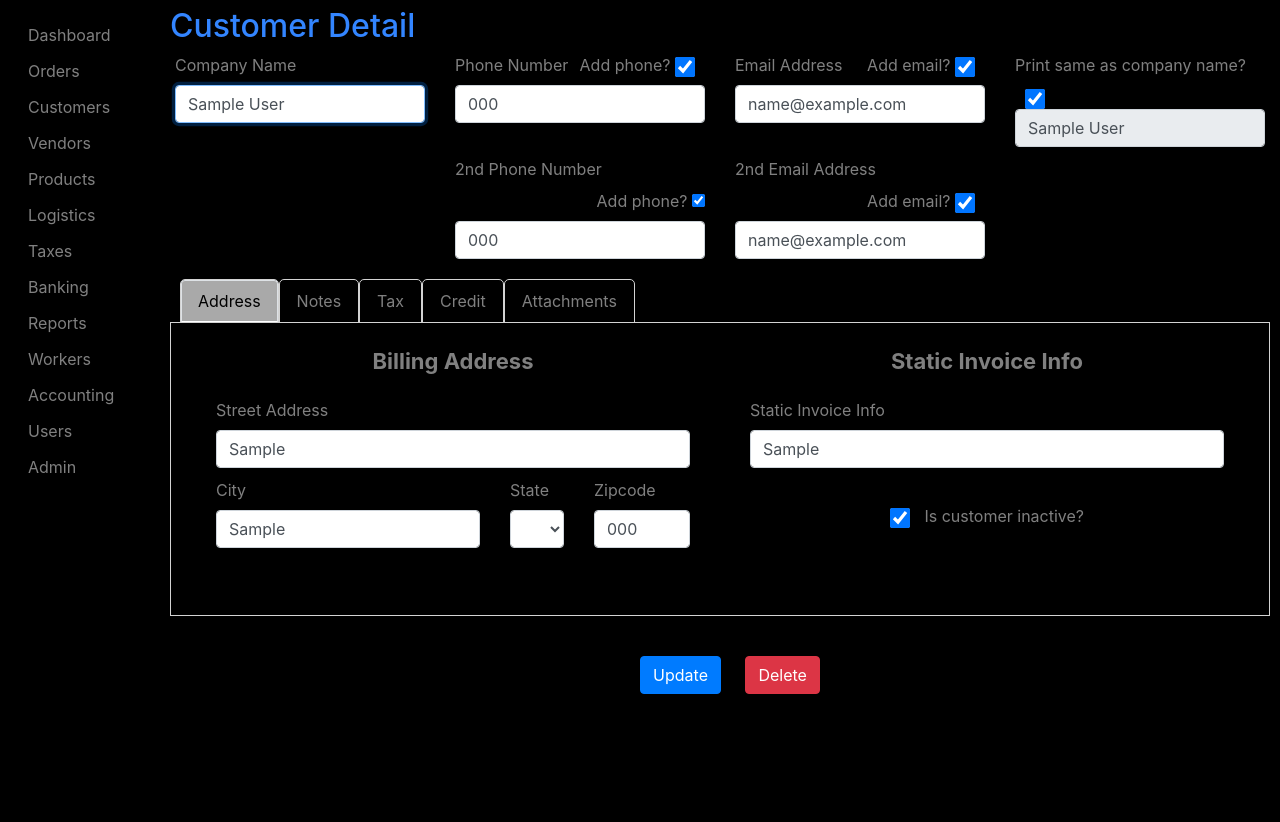
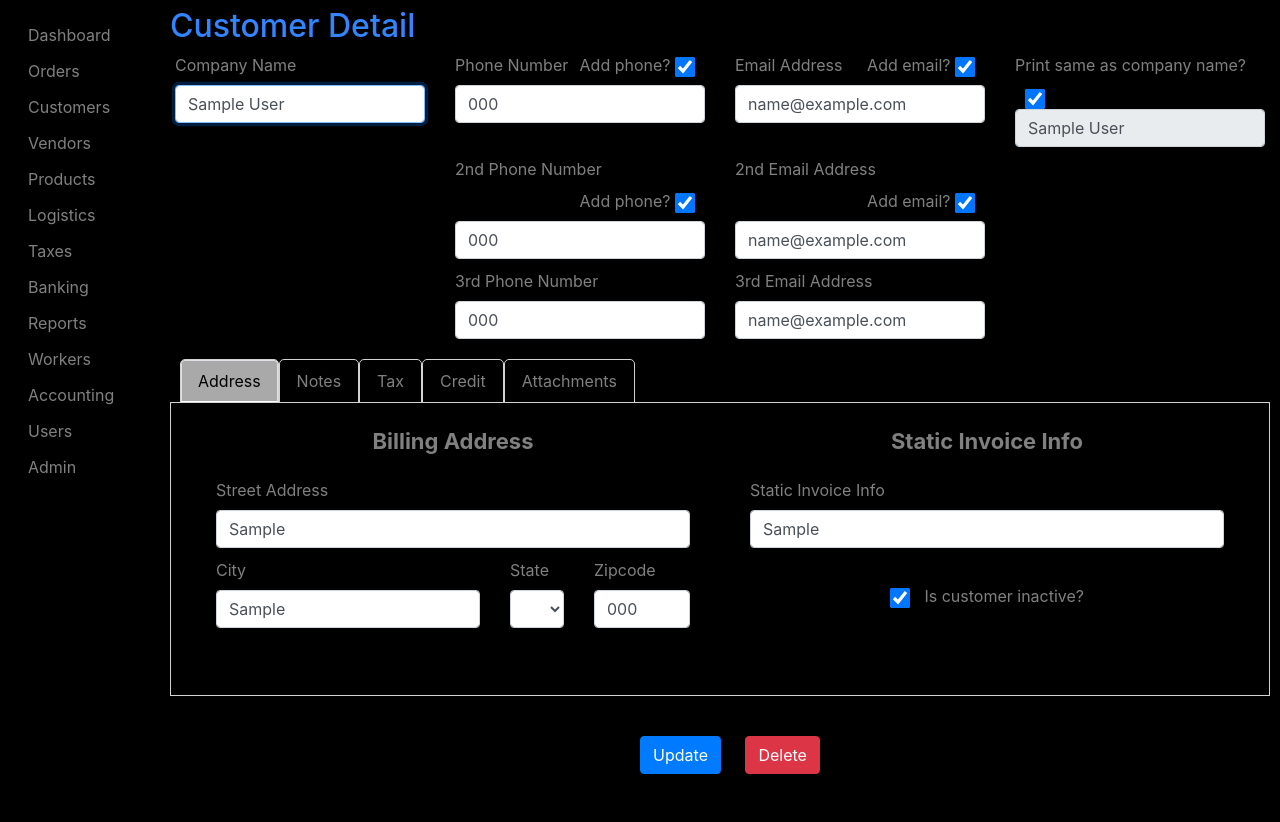
Before and after one commit to rbatten88/Axus, a Django app: page /customers/detail/1 in a window 1280 px wide. Shown: the part 43-865 px from the top of the page. Run offline with Django 3.2, Linux system fonts and the light colour scheme; tables that the repository leaves empty hold one stand-in row (values such as "Sample post"); some libraries are stand-ins or nearby versions.

Commit message:
WholesaleCustomerUpdateView working properly

```diff
--- a/customers/models.py
+++ b/customers/models.py
@@ -22,13 +22,11 @@ class WholesaleCustomer(models.Model):
 	phone_number2 = models.CharField(max_length=12, unique=True, null=True, blank=True)
 	additional_phone2 = models.BooleanField(default=False)
 	phone_number3 = models.CharField(max_length=12, unique=True, null=True, blank=True)
-	additional_phone3 = models.BooleanField(default=False)
 	email = models.EmailField(max_length=64, unique=True, null=True, blank=True)
 	additional_email = models.BooleanField(default=False)
 	email2 = models.EmailField(max_length=64, unique=True, null=True, blank=True)
 	additional_email2 = models.BooleanField(default=False)
 	email3 = models.EmailField(max_length=64, unique=True, null=True, blank=True)
-	additional_email3 = models.BooleanField(default=False)
 	print_same = models.BooleanField(default=True)
 	print_name = models.CharField(max_length=100)
 	invoice_static = models.CharField(max_length=100, null=True, blank=True)
--- a/customers/templates/customers/customer_add.html
+++ b/customers/templates/customers/customer_add.html
@@ -288,7 +288,7 @@
           </div>
         </div>
       <div class="textAlignCenter" id="submitBtn">
-        <input type="submit" value="Submit" id="submitBtn">
+        <input class="btn btn-primary" type="submit" value="Submit" id="submitBtn">
       </div>
       {% if form.errors %}
         {% for field in form %}
--- a/customers/templates/customers/customer_detail.html
+++ b/customers/templates/customers/customer_detail.html
@@ -23,7 +23,7 @@
       #id_notes, #id_exemption_number, #id_credit_limit, #id_credit_terms, #id_opening_balance, #id_opening_balance_date, #id_phone_number2,
       #id_phone_number3, #id_email2, #id_email3 { width: 100%; }
   #id_print_same { height: 20px; margin-left: 10px; width: 20px; vertical-align: middle; }
-  #id_additional_phone, #id_additional_email, #id_notes_popup, #id_is_exempt, #id_has_credit, #id_is_inactive, #id_additional_phon e2,
+  #id_additional_phone, #id_additional_email, #id_notes_popup, #id_is_exempt, #id_has_credit, #id_is_inactive, #id_additional_phone2,
       #id_additional_email2 { height: 20px; margin-right: 10px; width: 20px; vertical-align: middle; }
   #address { min-width: 100%; }
   #customerForm { color: gray; font-size: 16px; }
@@ -66,7 +66,7 @@
     <h2>Customer Detail</h2>
   </div>
   <div class="overflowWindow">
-    <form action="." method="POST" id="customerForm" enctype="multipart/form-data">
+    <form method="POST" id="customerForm" enctype="multipart/form-data">
       {% csrf_token %}
       <div class="row">
         <div class="col-xs-12 col-md-6 col-xl-3">
@@ -289,7 +289,7 @@
         </div>
       <div class="textAlignCenter" id="submitBtn">
         <input class="btn btn-primary" type="submit" value="Update" id="submitBtn">
-        <a class="btn btn-danger submitBtn" href="{% url 'customer_delete' customer.id %}" role="button">Delete</a>
+        <a class="btn btn-danger submitBtn" href="{% url 'customer_delete' object.id %}" role="button">Delete</a>
       </div>
       {% if form.errors %}
         {% for field in form %}
@@ -351,25 +351,31 @@
   });
 
 
-  $('#id_phone_number').on('keyup', function() {
+  $('#id_phone_number, #id_phone_number2, #id_phone_number3').on('keyup', function() {
+    if ($(this).val().length === 10) {
+      if ($.isNumeric($(this).val())) {
+        $(this).val($(this).val().replace(/(\d{3})\-?(\d{3})\-?(\d{4})/,'$1-$2-$3'));
+      } else {
+        alert('Phone number field must be numerical ONLY!');
+        $(this).val('');
+        $(this).focus();
+      }
+    }
+  });
+
+/*
+  $('#id_phone_number2').on('keyup', function() {
     if ($(this).val().length === 10) {
       $(this).val($(this).val().replace(/(\d{3})\-?(\d{3})\-?(\d{4})/,'$1-$2-$3'));
     }
   });
 
 
-  $('#phone_number2').on('keyup', function() {
+  $('#id_phone_number3').on('keyup', function() {
     if ($(this).val().length === 10) {
       $(this).val($(this).val().replace(/(\d{3})\-?(\d{3})\-?(\d{4})/,'$1-$2-$3'));
     }
-  });
-
-
-  $('#phone_number3').on('keyup', function() {
-    if ($(this).val().length === 10) {
-      $(this).val($(this).val().replace(/(\d{3})\-?(\d{3})\-?(\d{4})/,'$1-$2-$3'));
-    }
-  });
+  });*/
 
 
   $('#id_print_same').change(function() {
@@ -401,10 +407,10 @@
     if ($('#id_additional_email').is(':checked') == true) {
       addEmail();
     }
-    if ($('#additional_phone2').is(':checked') == true) {
+    if ($('#id_additional_phone2').is(':checked') == true) {
       addPhone2();
     }
-    if ($('#additional_email2').is(':checked') == true) {
+    if ($('#id_additional_email2').is(':checked') == true) {
       addEmail2();
     }
   });
@@ -446,7 +452,8 @@
         $('#spacer2').css('display', 'none');
         $('#phone_number3_fieldset').show();
       } else {
-        ///additional_phone2 is checked while additional_email2 is checked or unchecked
+        ///additional_phone2 is checked while additional_email2 is unchecked
+        $('#spacer2').css('display', 'block');
         $('#phone_number3_fieldset').show();
       }
     } else {
@@ -457,6 +464,7 @@
         $('#phone_number3_fieldset').hide();
       } else {
         ///additional_phone2 is unchecked & additional_email2 is unchecked
+        $('#spacer2').css('display', 'none');
         $('#phone_number3_fieldset').hide();
       }
     }
--- a/customers/views.py
+++ b/customers/views.py
@@ -90,12 +90,10 @@ class WholesaleCustomerListView(ListView):
 
 
 class WholesaleCustomerUpdateView(UpdateView):
-	print("HERE")
 	model = WholesaleCustomer
 	form_class = WholesaleCustomerForm
 	template_name = 'customers/customer_detail.html'
 	context_object_name = 'customer'
-	success_url = 'customers/customer_list'
 
 
 class WholesaleCustomerDeleteView(DeleteView):
```
Also changed, not shown: customers/migrations/0016_auto_20210119_1825.py (added), customers/templates/customers/wholesalecustomer_confirm_delete.html (line endings or trailing spaces).
